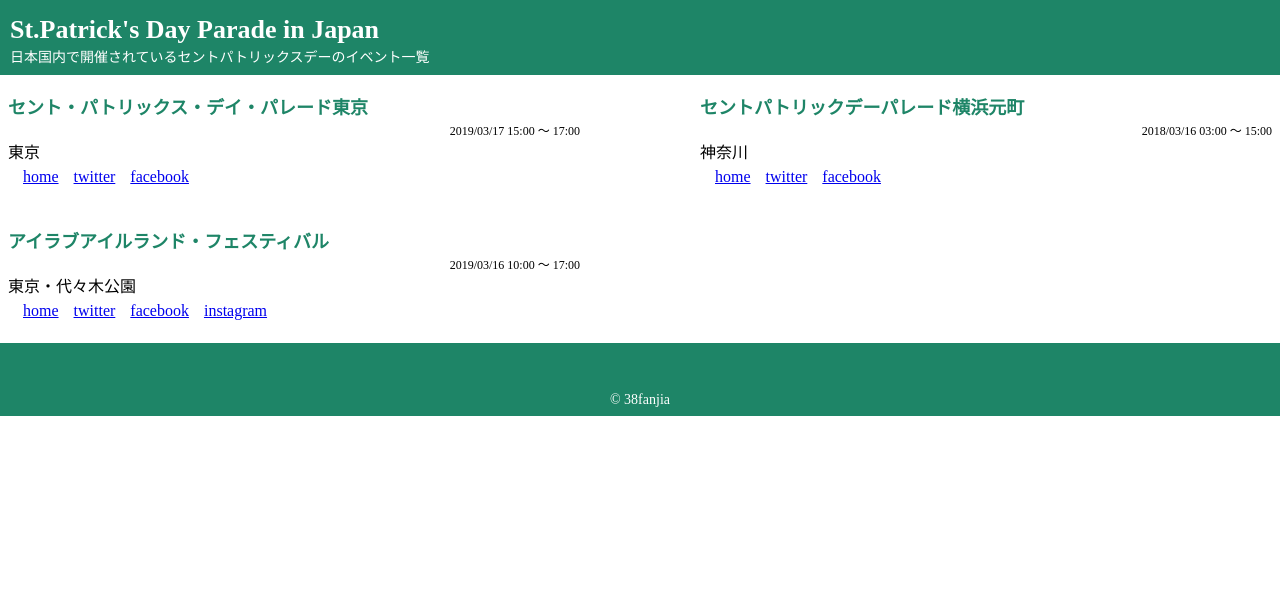
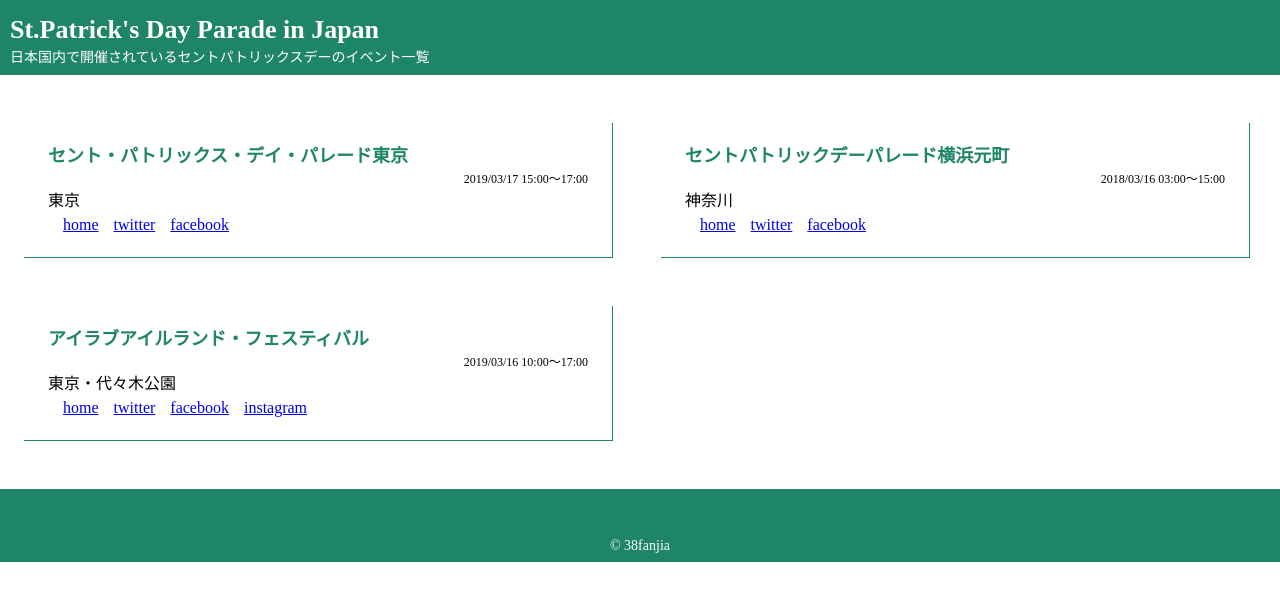
Before and after one commit to fanjia38/st-patricks-day-japan, a Next.js app: page / in a window 1280 px wide. Shown: the top 600 px of the page. Built offline with nearby package versions, Linux system fonts and the light colour scheme.

Commit message:
:art: update style

```diff
--- a/src/components/parade-detail.js
+++ b/src/components/parade-detail.js
@@ -15,7 +15,7 @@ export const ParadeDetail = (props) => {
     const from = format(parsedStart, 'yyyy/MM/dd HH:mm')
     const to = format(parsedEnd, isSame ? 'HH:mm' : 'yyyy/MM/dd HH:mm')
 
-    setSchedule(`${from} 〜 ${to}`)
+    setSchedule(`${from}〜${to}`)
   }, [start, end])
 
   return (
@@ -29,17 +29,12 @@ export const ParadeDetail = (props) => {
 }
 
 const Detail = styled.div`
-  padding: 24px 8px;
-  flex-basis: 50%;
-  box-sizing: border-box;
-  width: 50%;
-
-  &:nth-child(odd) {
-    padding-right: 60px;
-  }
-  &:nth-child(even) {
-    padding-left: 60px;
-  }
+  margin: 24px;
+  padding: 24px;
+  max-width: 540px;
+  width: 100%;
+  border-right: 1px solid #1e8567;
+  border-bottom: 1px solid #1e8567;
 `
 
 const Title = styled.h2`
--- a/src/components/parade-list.js
+++ b/src/components/parade-list.js
@@ -17,9 +17,8 @@ export const ParadeList = () => {
 }
 
 const ListWrapper = styled.div`
-  list-style-type: none;
   margin: 0;
-  padding: 0;
+  padding: 24px 0;
   display: flex;
   flex-wrap: wrap;
 `
```
